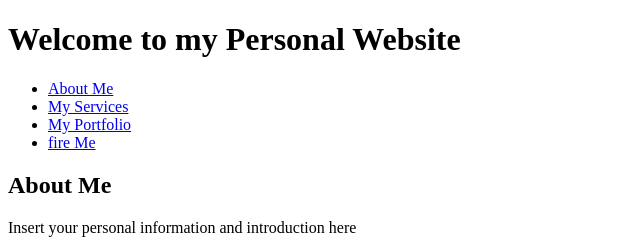
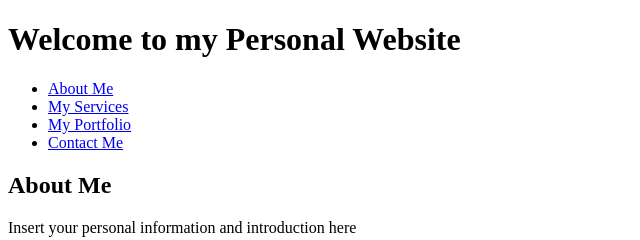
Before and after one commit to itsssphil/philippan007.github.io, a plain HTML site: page index.html in a window 1280 px wide. Shown: the top 240 px of the page, 0-640 px from the left. Drawn offline with Linux system fonts and the light colour scheme.

Commit message:
Update index.html

```diff
--- a/index.html
+++ b/index.html
@@ -11,7 +11,7 @@
           <li><a href="#about">About Me</a></li>
           <li><a href="#services">My Services</a></li>
           <li><a href="#portfolio">My Portfolio</a></li>
-          <li><a href="#contact">fire Me</a></li>
+          <li><a href="#contact">Contact Me</a></li>
         </ul>
       </nav>
     </header>
```
